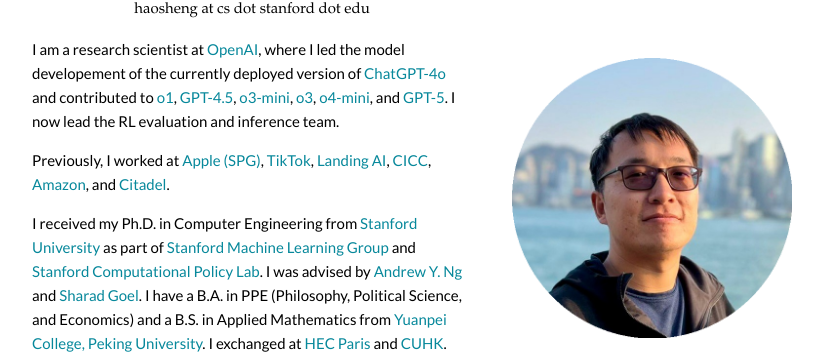
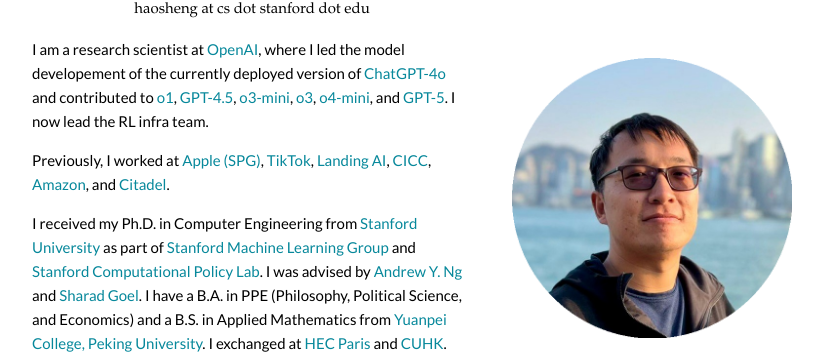
Before and after one commit to haossr/haossr.github.io, a Jekyll site: the page built from _posts/2016-06-07-cs231a.markdown, in a window 1280 px wide. Shown: the part 128-482 px from the top of the page, without its empty margins (228-1053 px from the left). Built offline with Jekyll 4.4.1, drawn with Linux system fonts in a browser that asks for light colours.

Commit message:
copy(home): rename RL team wording to RL infra team (#27)
Co-authored-by: Hao Sheng <haosheng@users.noreply.github.com>

```diff
--- a/_includes/bio.html
+++ b/_includes/bio.html
@@ -1,5 +1,5 @@
 <p style="text-align:left;">
-I am a research scientist at <a href="https://openai.com/">OpenAI</a>, where I led the model developement of the currently deployed version of <a href="https://openai.com/index/gpt-4o-system-card/">ChatGPT-4o</a> and contributed to <a href="https://openai.com/openai-o1-contributions/#:~:text=Hao%20Sheng">o1</a>, <a href="https://openai.com/index/introducing-gpt-4-5/#:~:text=Hao%20Sheng">GPT-4.5</a>, <a href="https://openai.com/index/openai-o3-mini/#:~:text=Hao%20Sheng">o3-mini</a>, <a href="https://openai.com/index/introducing-o3-and-o4-mini/#:~:text=Hao%20Sheng">o3</a>, <a href="https://openai.com/index/introducing-o3-and-o4-mini/#:~:text=Hao%20Sheng">o4-mini</a>, and <a href="https://openai.com/index/introducing-gpt-5/#:~:text=Hao%20Sheng">GPT-5</a>. I now lead the RL evaluation and inference team.
+I am a research scientist at <a href="https://openai.com/">OpenAI</a>, where I led the model developement of the currently deployed version of <a href="https://openai.com/index/gpt-4o-system-card/">ChatGPT-4o</a> and contributed to <a href="https://openai.com/openai-o1-contributions/#:~:text=Hao%20Sheng">o1</a>, <a href="https://openai.com/index/introducing-gpt-4-5/#:~:text=Hao%20Sheng">GPT-4.5</a>, <a href="https://openai.com/index/openai-o3-mini/#:~:text=Hao%20Sheng">o3-mini</a>, <a href="https://openai.com/index/introducing-o3-and-o4-mini/#:~:text=Hao%20Sheng">o3</a>, <a href="https://openai.com/index/introducing-o3-and-o4-mini/#:~:text=Hao%20Sheng">o4-mini</a>, and <a href="https://openai.com/index/introducing-gpt-5/#:~:text=Hao%20Sheng">GPT-5</a>. I now lead the RL infra team.
 </p>
 
 <p style="text-align:left;">
```
